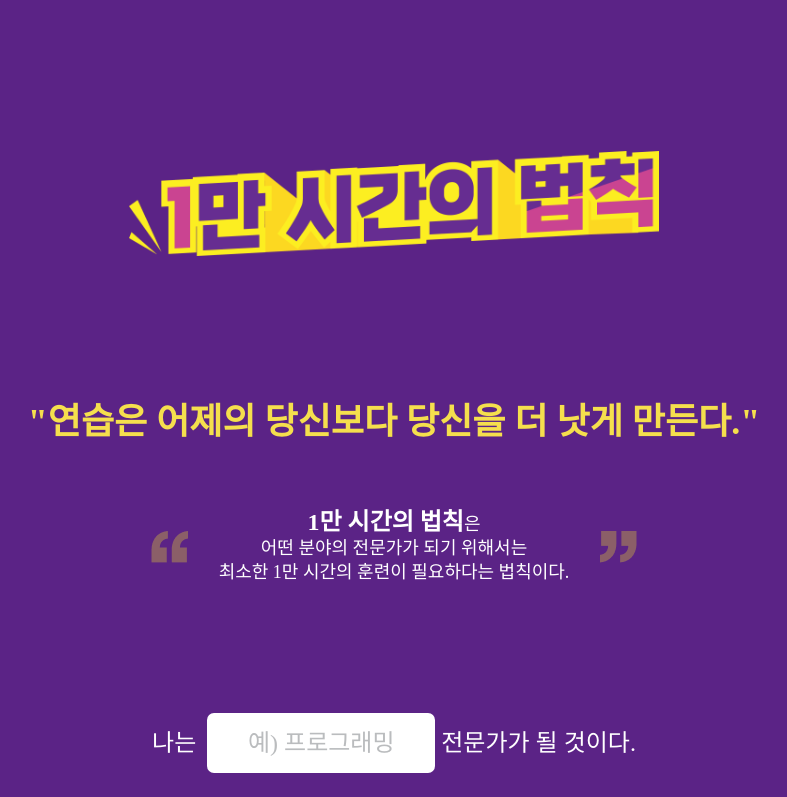
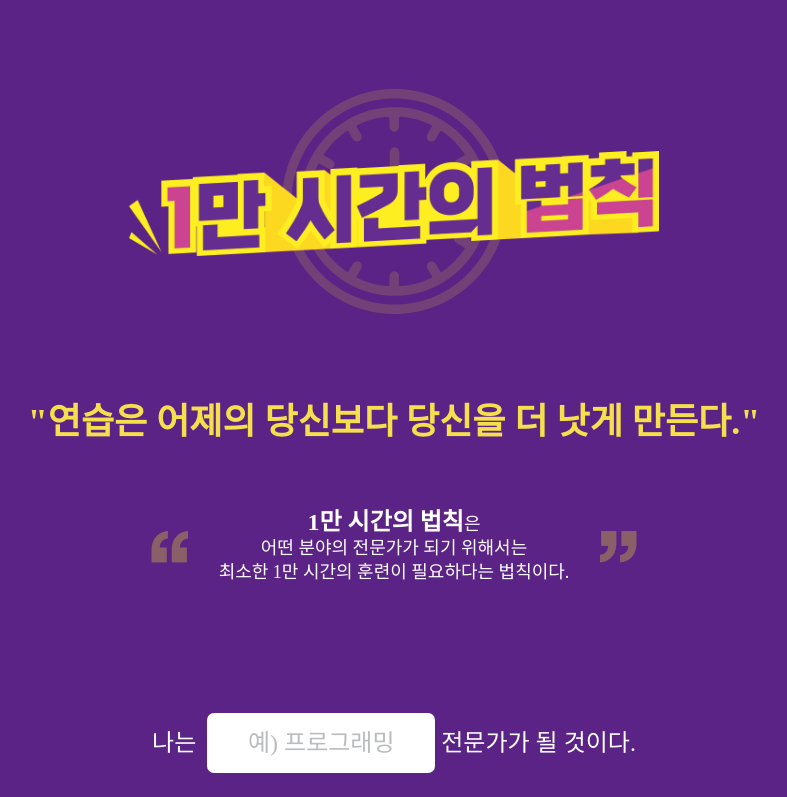
Before and after one commit to donkeeman/10000HourRule, a plain HTML site: page index.html in a window 1280 px wide. Shown: the top 797 px of the page, without its empty margins (246-1033 px from the left). Drawn offline with Linux system fonts and the light colour scheme; the site is published under a folder, as on GitHub Pages, so addresses that start at the root find nothing; a web font is replaced by a local one.

Commit message:
백그라운드 이미지 경로 수정

```diff
--- a/css/10000hours.css
+++ b/css/10000hours.css
@@ -49,7 +49,7 @@ body{
 }
 
 .mainHeader{
-    background-image: url(/img/clock.png);
+    background-image: url(../img/clock.png);
     background-repeat: no-repeat;
     background-position: center;
     width: 100%;
```
